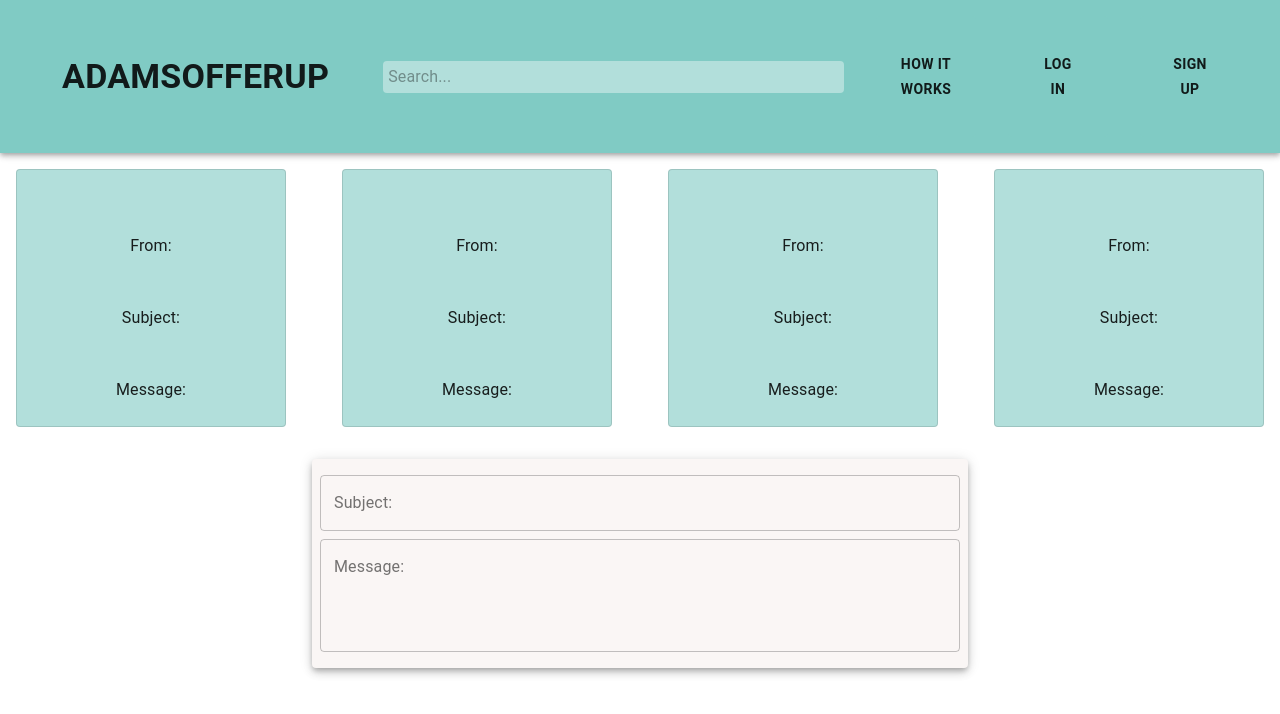
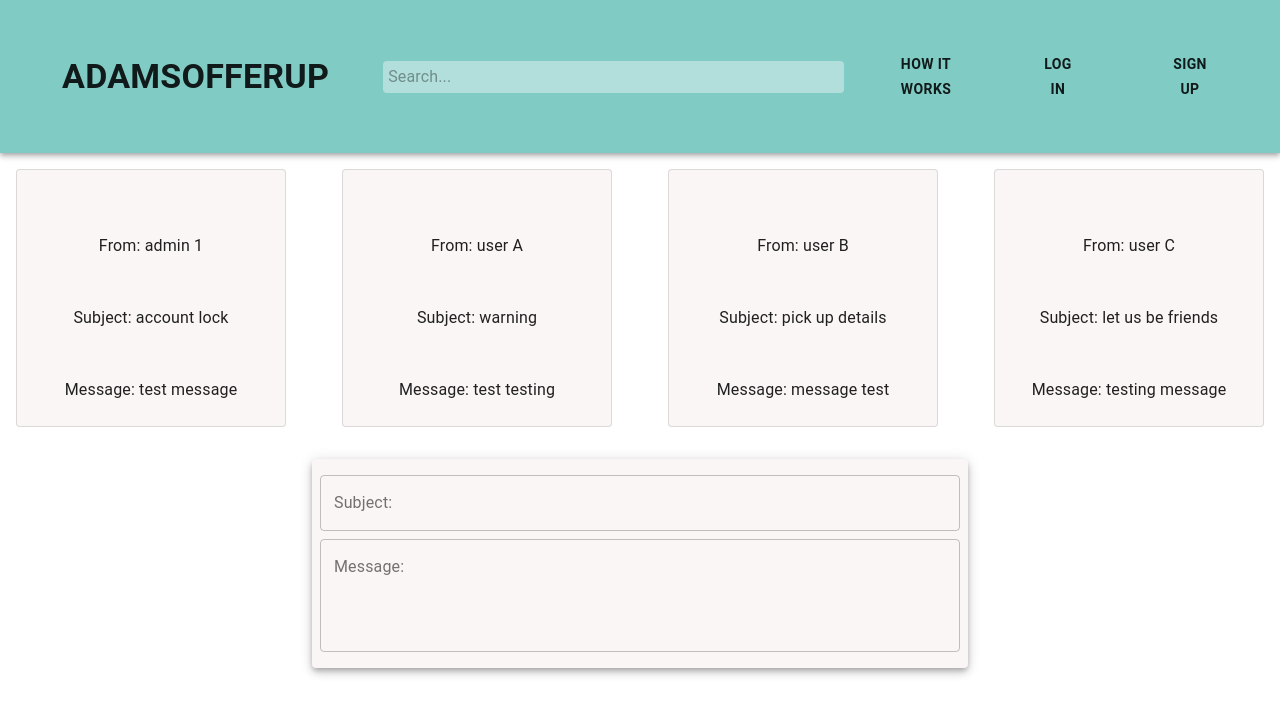
Before and after one commit to ChrisNavoczynski/Adams-OfferUp, a React (Create React App) app in the folder client/: page /messageuser in a window 1280 px wide. Shown: the top 714 px of the page. Built offline with nearby package versions, Linux system fonts and the light colour scheme; what google-maps-react would draw is missing.

Commit message:
more messing around

```diff
--- a/client/src/components/Message/Message.js
+++ b/client/src/components/Message/Message.js
@@ -11,7 +11,7 @@ import { Card,
 const useStyles = makeStyles((theme) => ({
     card: {
         margin: theme.spacing(2),
-        backgroundColor: "#b2dfdb",
+        backgroundColor: "#FAF6F5",
     },
 }));
 
@@ -20,9 +20,9 @@ const Message = (props) => {
     return (
             <Card className={classes.card} variant="outlined">
                 <CardContent >
-                    <Typography>From: </Typography>
-                    <Typography>Subject: </Typography>
-                    <Typography>Message: </Typography>
+                    <Typography>From: {props.message.from}</Typography>
+                    <Typography>Subject: {props.message.subject}</Typography>
+                    <Typography>Message: {props.message.message}</Typography>
                 </CardContent>
             </Card>
     )
--- a/client/src/components/MessageList/MessageList.js
+++ b/client/src/components/MessageList/MessageList.js
@@ -11,24 +11,28 @@ const MessageList = (props) => {
             id: '1',
             to: 'user A',
             from: 'admin 1',
+            subject: 'account lock',
             message: 'test message',
         },
         {
             id: '2',
             to: 'admin 1',
             from: 'user A',
+            subject: 'warning',
             message: 'test testing',
         },
         {
             id: '3',
             to: 'user A',
             from: 'user B',
+            subject: 'pick up details',
             message: 'message test',
         },
         {
             id: '4',
             to: 'admin 2',
             from: 'user C',
+            subject: 'let us be friends',
             message: 'testing message',
         },
     ]
```
